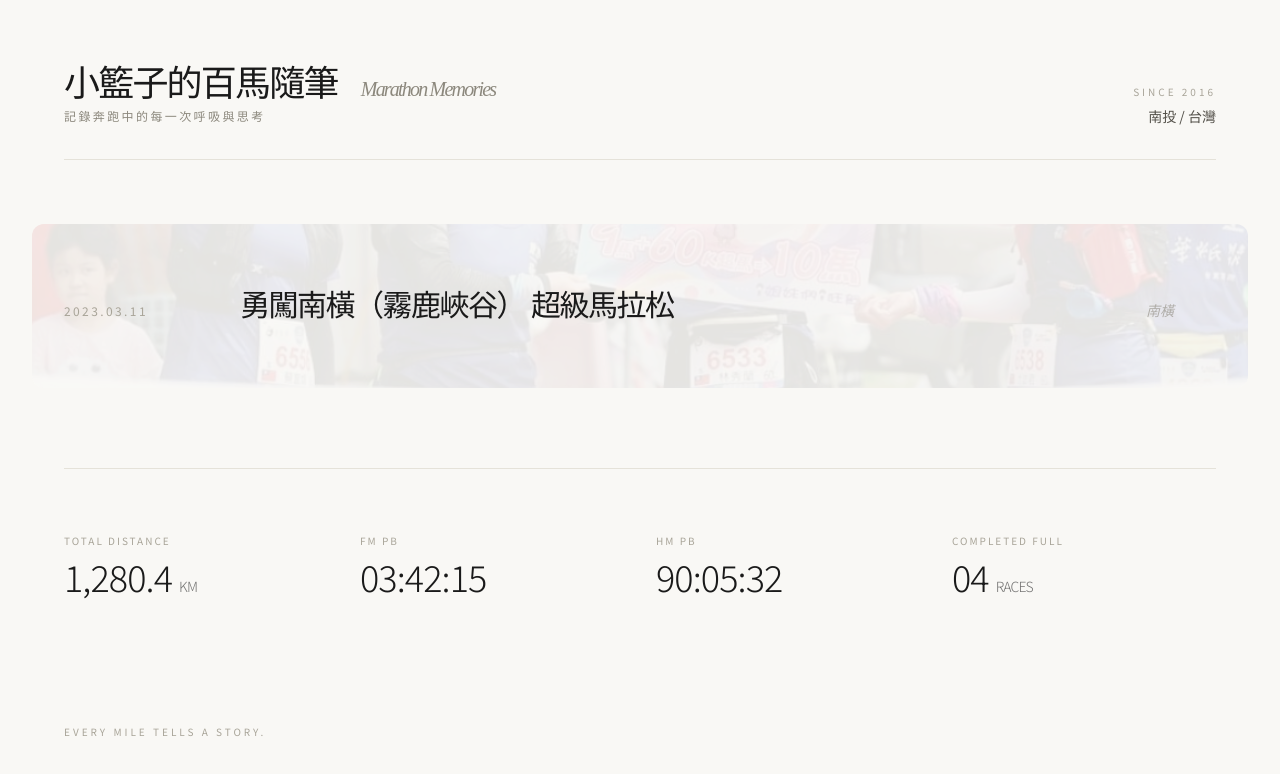
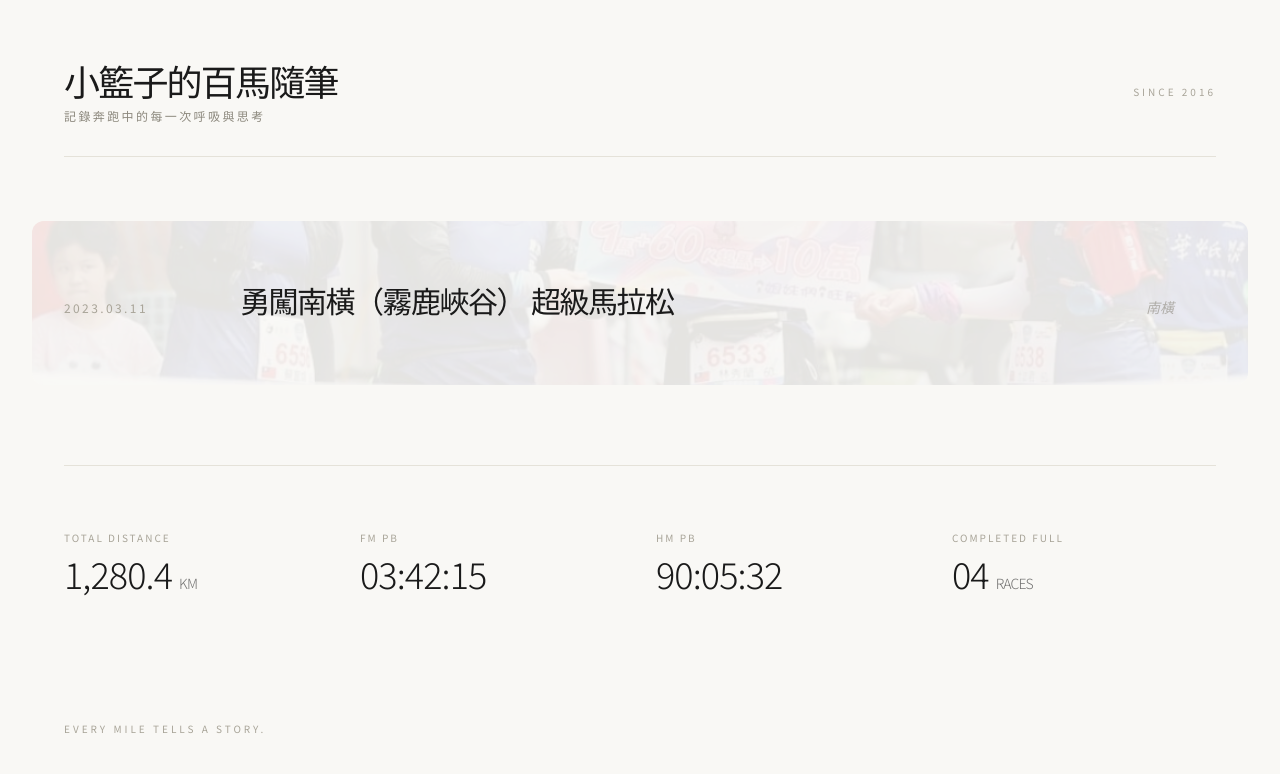
Before and after one commit to Yen-Fang/Yen-Fang.github.io, a React (Vite) app: page / in a window 1280 px wide. Shown: the top 774 px of the page. Built offline with nearby package versions, Linux system fonts and the light colour scheme.

Commit message:
Remove unnecessary text from App component

```diff
--- a/src/App.tsx
+++ b/src/App.tsx
@@ -27,13 +27,13 @@ export default function App() {
           className="cursor-pointer group"
         >
           <h1 className="text-4xl font-light tracking-tighter mb-1 select-none group-hover:opacity-70 transition-opacity">
-            小籃子的百馬隨筆 <span className="text-xl text-ink-subtle ml-4 italic font-serif">Marathon Memories</span>
+            小籃子的百馬隨筆
           </h1>
           <p className="text-ink-subtle text-xs tracking-[0.2em] font-sans uppercase">記錄奔跑中的每一次呼吸與思考</p>
         </div>
         <div className="text-left md:text-right font-sans">
           <span className="text-[10px] tracking-[0.3em] text-ink-extra-subtle block mb-1">SINCE 2016</span>
-          <span className="text-sm text-ink-muted">南投 / 台灣</span>
+
         </div>
       </header>
 
```
